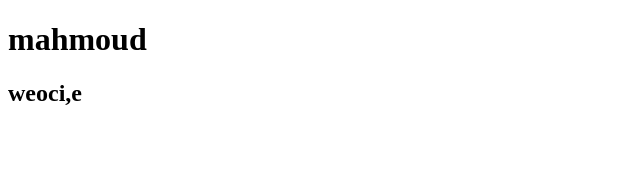
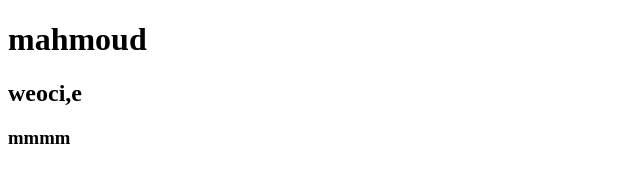
Before and after one commit to MahmoudMekawy68627/NEw-Now-, a plain HTML site: page index.html in a window 1280 px wide. Shown: the full height of the page, 0-640 px from the left. Drawn offline with Linux system fonts and the light colour scheme.

Commit message:
added h3

```diff
--- a/index.html
+++ b/index.html
@@ -10,5 +10,6 @@
 <body>
     <h1>mahmoud</h1>
     <h2>weoci,e</h2>
+    <h3>mmmm</h3>
 </body>
 </html>
```
